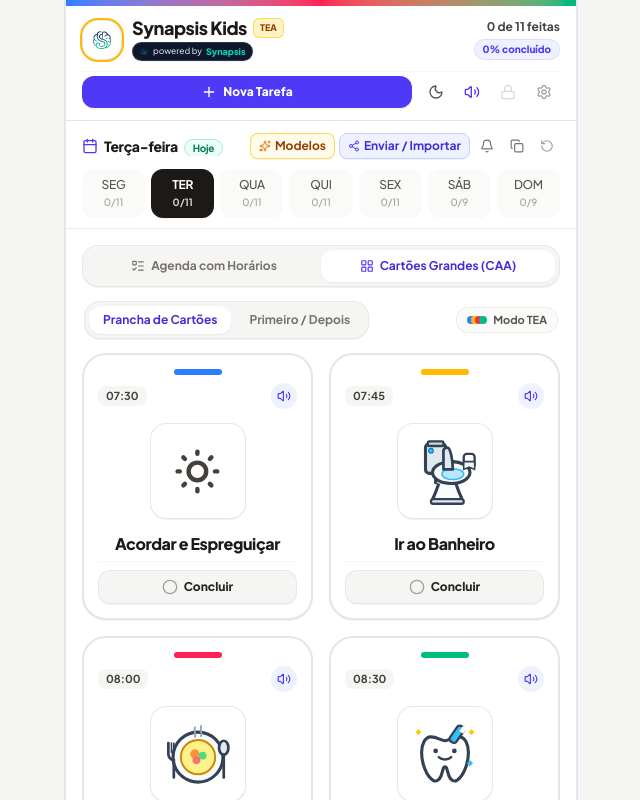
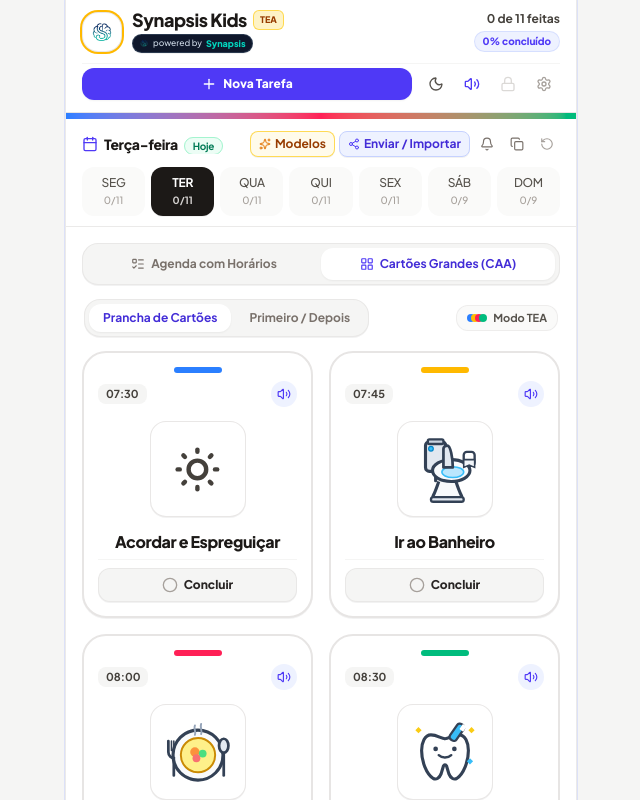
Before and after one commit to darduini-gianotti/synapsis-kids, a React (Vite) app: page / in a window 1280 px wide. Both pictures are taken after a click on the button "Cartões Grandes (CAA)". Shown: the top 800 px of the page, without its empty margins (319-959 px from the left). Built offline with nearby package versions, Linux system fonts and the light colour scheme.

Commit message:
fix(ios): adiciona espacamento para safe area do notch e Dynamic Island no topo

```diff
--- a/index.html
+++ b/index.html
@@ -9,9 +9,10 @@
     <meta property="og:title" content="Synapsis Kids — Rotina Visual & Apoio ao Neurodesenvolvimento" />
     <meta property="og:description" content="Rotina visual e pranchas de comunicação terapêutica para crianças, famílias e psicólogos. Parte do ecossistema Synapsis Clínico." />
     <meta property="og:image" content="/assets/synapsi_app_icon.png" />
-    <meta name="theme-color" content="#4f46e5" />
+    <meta name="theme-color" content="#ffffff" media="(prefers-color-scheme: light)" />
+    <meta name="theme-color" content="#0c0a09" media="(prefers-color-scheme: dark)" />
     <meta name="apple-mobile-web-app-capable" content="yes" />
-    <meta name="apple-mobile-web-app-status-bar-style" content="black-translucent" />
+    <meta name="apple-mobile-web-app-status-bar-style" content="default" />
     <meta name="apple-mobile-web-app-title" content="Synapsis Kids" />
     <link rel="apple-touch-icon" href="/apple-touch-icon.png" />
     <link rel="apple-touch-icon" sizes="180x180" href="/apple-touch-icon.png" />
--- a/src/App.tsx
+++ b/src/App.tsx
@@ -769,13 +769,8 @@ export default function App() {
         }`}
         id="app-shell"
       >
-        {/* Autism Spectrum / Neurodiversity Awareness Top Strip when in Large Cards mode */}
-        {viewMode === 'board' && (
-          <div className="h-1.5 w-full bg-gradient-to-r from-blue-500 via-amber-400 via-rose-500 to-emerald-500 shrink-0 shadow-2xs" />
-        )}
-
-        {/* Minimalist Top App Bar */}
-        <header className="px-3.5 py-2.5 sm:px-4 sm:py-3 border-b border-stone-200 dark:border-stone-800 bg-white/95 dark:bg-stone-900/95 backdrop-blur-xs sticky top-0 z-30 flex flex-col gap-2.5 transition-colors">
+        {/* Minimalist Top App Bar with iOS Safe Area Inset Support */}
+        <header className="header-safe-top px-3.5 pb-2.5 sm:px-4 sm:pb-3 border-b border-stone-200 dark:border-stone-800 bg-white/95 dark:bg-stone-900/95 backdrop-blur-xs sticky top-0 z-30 flex flex-col gap-2.5 transition-colors">
           {/* Linha 1: Identidade da Marca (Esquerda) + Progresso de Tarefas (Direita) */}
           <div className="flex items-center justify-between gap-2">
             {/* Esquerda: Logo + Nome + Powered by */}
@@ -959,6 +954,11 @@ export default function App() {
             </div>
           </div>
         </header>
+
+        {/* Autism Spectrum / Neurodiversity Awareness Top Strip when in Large Cards mode */}
+        {viewMode === 'board' && (
+          <div className="h-1.5 w-full bg-gradient-to-r from-blue-500 via-amber-400 via-rose-500 to-emerald-500 shrink-0 shadow-2xs" />
+        )}
 
         {/* Reassuring Parental Lock status banner */}
         {settings.childLockEnabled && (
@@ -1411,7 +1411,7 @@ export default function App() {
         )}
 
         {/* Professional & Clinic Branding Footer (Synapsis Clínico & ARASAAC) */}
-        <footer className="mt-auto px-4 py-5 border-t border-stone-200/80 dark:border-stone-800 text-center bg-stone-50/80 dark:bg-stone-900/60 space-y-2.5">
+        <footer className="mt-auto px-4 pt-5 footer-safe-bottom border-t border-stone-200/80 dark:border-stone-800 text-center bg-stone-50/80 dark:bg-stone-900/60 space-y-2.5">
           <a
             href="https://synapsisclinico.com.br"
             target="_blank"
--- a/src/index.css
+++ b/src/index.css
@@ -13,3 +13,12 @@
     -webkit-tap-highlight-color: transparent;
   }
 }
+
+/* iOS Safe Area Padding for Notch, Dynamic Island, and Home Indicator */
+.header-safe-top {
+  padding-top: calc(env(safe-area-inset-top, 0px) + 0.625rem);
+}
+
+.footer-safe-bottom {
+  padding-bottom: calc(env(safe-area-inset-bottom, 0px) + 1.25rem);
+}
```
Also changed, not shown: 1 other file (tests, documents, lock files or other folders).
